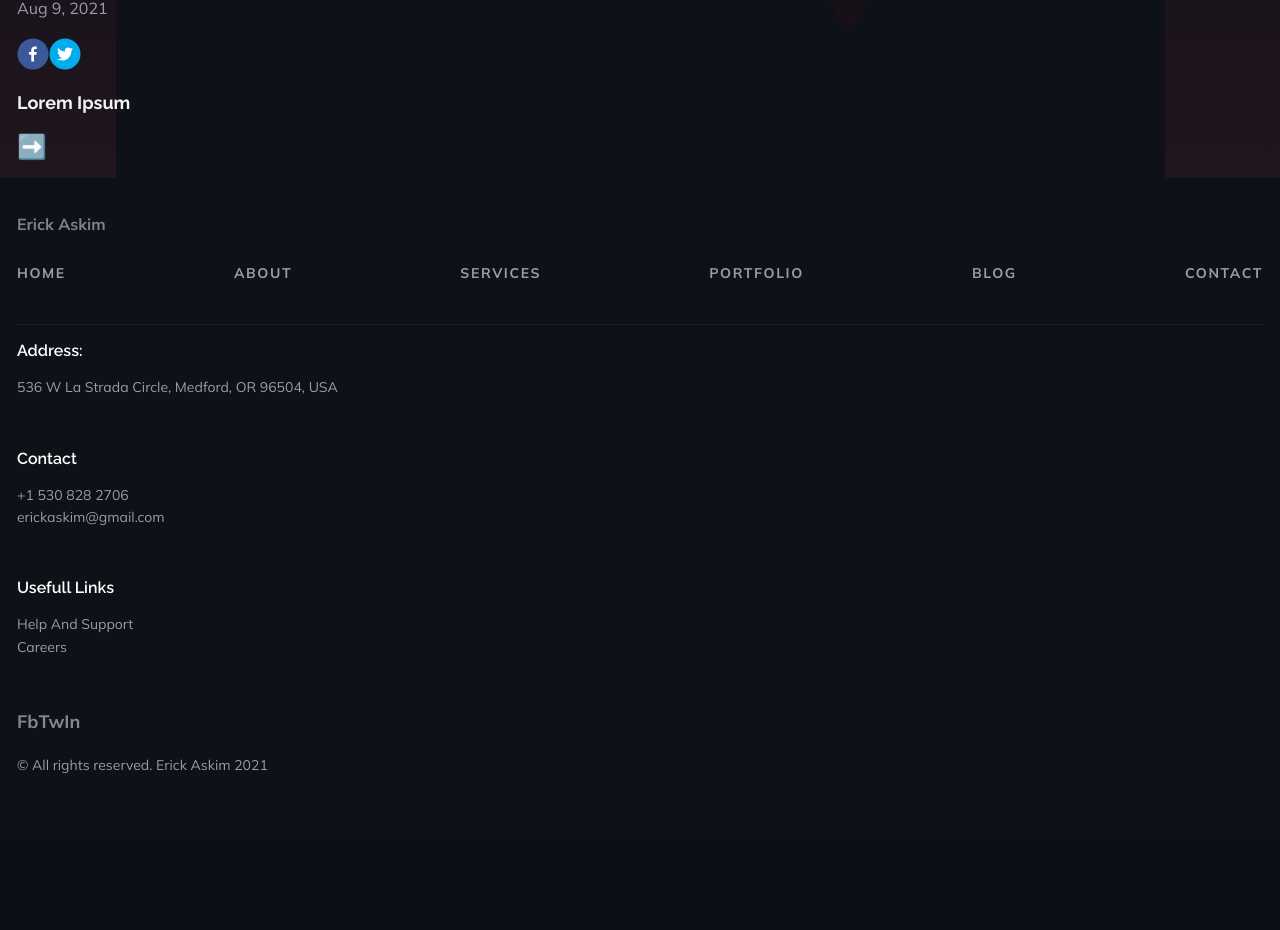
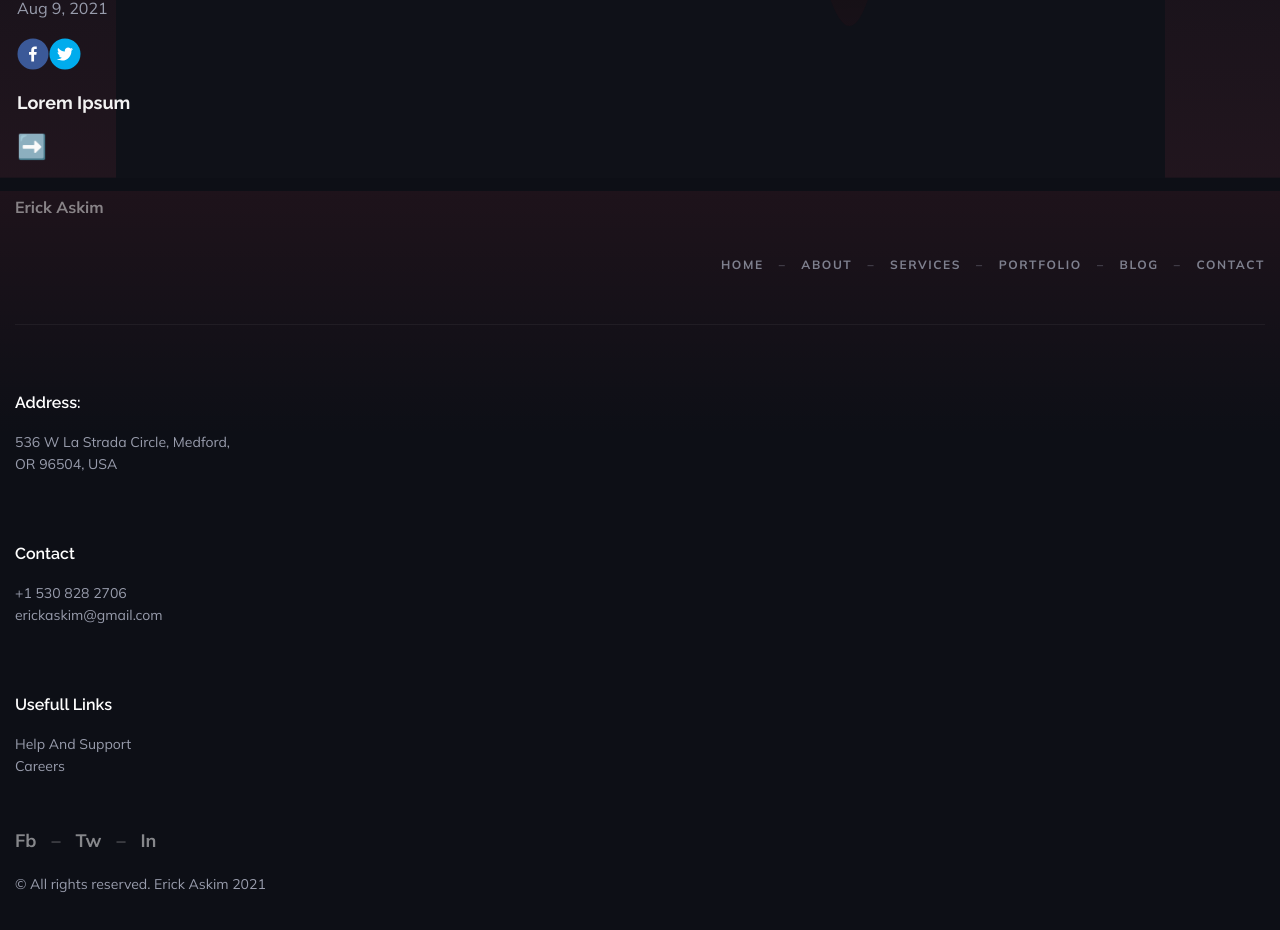
Before and after one commit to Guitarninja1/erickaskim.com, a Next.js app: page / in a window 1280 px wide. Shown: the part 4727-5657 px from the top of the page. Before the commit the page ends 5560 px from the top, so only its background shows below. Built offline with nearby package versions, Linux system fonts and the light colour scheme.

Commit message:
Footer fix (#13)
* fix footer menu

* footer fix markI

* fix link hover color

```diff
--- a/components/Footer.js
+++ b/components/Footer.js
@@ -1,82 +1,84 @@
 import Link from 'next/link';
+import styles from './Footer.module.css';
 
 export default function Footer() {
 	const year = new Date().getFullYear();
 	return (
-		<div className='footer--wrapper'>
-			<div className='footer--menu'>
-				<h2 className='footer--title'>Erick Askim</h2>
-				<ul className='footer--menu-ul'>
+		<div className={styles.wrapper}>
+			<h2 className={styles.title}>Erick Askim</h2>
+			<div className={styles.menuwrapper}>
+				<ul className={styles.menu}>
 					<li>
 						<Link href='/'>
-							<a className='footer--p'>Home</a>
+							<a className={styles.menuli}>Home</a>
 						</Link>
 					</li>
 					<li>
 						<Link href='/about'>
-							<a className='footer--p'>About</a>
+							<a className={styles.menuli}>About</a>
 						</Link>
 					</li>
 					<li>
 						<Link href='/'>
-							<a className='footer--p'>Services</a>
+							<a className={styles.menuli}>Services</a>
 						</Link>
 					</li>
 					<li>
 						<Link href='/'>
-							<a className='footer--p'>Portfolio</a>
+							<a className={styles.menuli}>Portfolio</a>
 						</Link>
 					</li>
 					<li>
 						<Link href='/blog'>
-							<a className='footer--p'>Blog</a>
+							<a className={styles.menuli}>Blog</a>
 						</Link>
 					</li>
 					<li>
 						<Link href='/contact'>
-							<a className='footer--p'>Contact</a>
+							<a className={styles.menulicon}>Contact</a>
 						</Link>
 					</li>
 				</ul>
 			</div>
 			<div className='footer--info'>
-				<div className='footer--address'>
-					<h3 className='footer--h3'>Address:</h3>
-					<address className='footer--p'>
-						536 W La Strada Circle, Medford, OR 96504, USA
+				<div className={styles.address}>
+					<h3 className={styles.hthree}>Address:</h3>
+					<address className={styles.alink}>
+						536 W La Strada Circle, Medford,
 					</address>
+					<address className={styles.alink}>OR 96504, USA</address>
 				</div>
-				<div className='footer--contact'>
-					<h3 className='footer--h3'>Contact</h3>
+				<div className={styles.contact}>
+					<h3 className={styles.hthree}>Contact</h3>
 					<Link href='tel:+15308282706'>
-						<a className='footer--p'>+1 530 828 2706</a>
+						<a className={styles.alink}>+1 530 828 2706</a>
 					</Link>
 					<Link href='mailto:erickaskim@gmail.com'>
-						<a className='footer--p'>erickaskim@gmail.com</a>
+						<a className={styles.alink}>erickaskim@gmail.com</a>
 					</Link>
 				</div>
-				<div className='footer--usefull-links'>
-					<h3 className='footer--h3'>Usefull Links</h3>
+				<div className={styles.usefull}>
+					<h3 className={styles.hthree}>Usefull Links</h3>
 					<Link href='/'>
-						<a className='footer--p'>Help And Support</a>
+						<a className={styles.alink}>Help And Support</a>
 					</Link>
 					<Link href='/'>
-						<a className='footer--p'>Careers</a>
+						<a className={styles.alink}>Careers</a>
 					</Link>
 				</div>
 			</div>
-			<div className='footer--social'>
+			<div className={styles.social}>
 				<Link href='/'>
-					<a className='footer--social-link'>Fb</a>
+					<a className={styles.sociallink}>Fb</a>
 				</Link>
 				<Link href='/'>
-					<a className='footer--social-link'>Tw</a>
+					<a className={styles.sociallink}>Tw</a>
 				</Link>
 				<Link href='/'>
-					<a className='footer--social-link'>In</a>
+					<a className={styles.sociallinkin}>In</a>
 				</Link>
 			</div>
-			<div className='footer--copyright'>
+			<div className={styles.copyright}>
 				<p>&copy; All rights reserved. Erick Askim {year}</p>
 			</div>
 		</div>
--- /dev/null
+++ b/components/Footer.module.css
@@ -0,0 +1,115 @@
+.wrapper {
+	background: linear-gradient(
+		180deg,
+		rgba(255, 69, 91, 0.07) 0%,
+		rgba(255, 144, 69, 0) 35%
+	);
+	padding: 0 15px;
+}
+.title {
+	font-family: Mulish;
+	font-size: 16px;
+	padding: 0;
+	opacity: 0.5;
+}
+.menuwrapper {
+	display: flex;
+	justify-content: flex-end;
+	border-bottom: 1px solid rgba(255, 255, 255, 0.05);
+}
+.menu {
+	list-style: none;
+	margin: 0;
+	padding: 0 0 40px 0;
+	display: flex;
+	flex-wrap: wrap;
+	flex-direction: row;
+	text-transform: uppercase;
+	color: #989cac;
+	align-items: center;
+	font-family: Mulish;
+}
+.contact,
+.address,
+.usefull {
+	margin-bottom: 50px;
+}
+.address {
+	margin-top: 50px;
+}
+.menuli,
+.menulicon {
+	display: flex;
+	flex-direction: row;
+	padding: 10px 0;
+	font-family: Mulish;
+	font-weight: bold;
+	font-size: 12px;
+	line-height: 1.6;
+	letter-spacing: 0.1rem;
+	color: #989cac;
+	opacity: 0.8;
+}
+.menuli:hover,
+.menulicon:hover {
+	color: #ffffff;
+}
+.menuli::after {
+	content: '–';
+	opacity: 0.5;
+	padding: 0 15px;
+}
+.contact,
+.address,
+.usefull {
+	display: flex;
+	flex-direction: column;
+}
+.hthree {
+	font-family: Raleway;
+	font-style: normal;
+	font-weight: 600;
+	font-size: 16px;
+	line-height: 1.5;
+	color: #ffffff;
+}
+.social {
+	display: flex;
+	justify-content: flex-start;
+	align-items: center;
+}
+.sociallink,
+.sociallinkin {
+	font-size: 18px;
+	color: #ffffff;
+	opacity: 0.5;
+	font-family: Mulish;
+	font-style: normal;
+	font-weight: bold;
+	line-height: 1.6;
+}
+.sociallink::after {
+	content: '–';
+	opacity: 0.5;
+	margin: 0 15px;
+}
+.copyright {
+	color: #989cac;
+	font-family: Mulish;
+	margin: 17px 0 40px 0;
+	padding: 0;
+	font-size: 14px;
+	line-height: 1.6;
+}
+.alink {
+	text-decoration: none;
+	font-style: normal;
+	font-weight: normal;
+	font-size: 14px;
+	line-height: 1.6;
+	font-family: Mulish;
+	color: #989cac;
+}
+.info {
+	display: block;
+}
--- a/styles/Global.css
+++ b/styles/Global.css
@@ -122,87 +122,7 @@ a:hover {
 .blogpreview--wrapper {
 	padding: 17px;
 }
-.footer--wrapper {
-	background: #0f1118;
-	color: #989cac;
-	padding: 17px;
-}
-.footer--title {
-	font-family: Mulish;
-	font-size: 16px;
-	padding: 0;
-	opacity: 0.5;
-}
-.footer--menu-ul {
-	list-style: none;
-	flex-wrap: wrap;
-	margin: 0;
-	padding: 0 0 40px 0;
-	border-bottom: 1px solid rgba(255, 255, 255, 0.05);
-	display: flex;
-	flex-direction: row;
-	justify-content: space-between;
-	font-size: 12px;
-	font-style: normal;
-	line-height: 1.6;
-	font-weight: bold;
-	letter-spacing: 0.1rem;
-	text-transform: uppercase;
-	color: #989cac;
-	align-items: center;
-	font-family: Mulish;
-}
-.footer--contact,
-.footer--address,
-.footer--usefull-links,
-.footer--menu__ul {
-	margin-bottom: 50px;
-}
-.footer--h3 {
-	font-family: Raleway;
-	color: #ffffff;
-	text-decoration: none;
-	font-size: 16px;
-	font-weight: 600;
-}
-.footer--p {
-	display: flex;
-	font-family: Mulish;
-	font-size: 14px;
-	line-height: 1.6;
-	color: #989cac;
-}
-.footer--link {
-	display: flex;
-	font-family: Mulish;
-	font-size: 14px;
-	margin-bottom: 17px;
-}
-.footer--social {
-	display: flex;
-	justify-content: flex-start;
-	align-items: center;
-}
-.footer--social-link {
-	font-size: 18px;
-	color: #ffffff;
-	opacity: 0.5;
-	font-family: Mulish;
-	font-style: normal;
-	font-weight: bold;
-	line-height: 1.6;
-}
-.footer--social__line {
-	margin: 0 10px;
-}
-.footer--copyright {
-	color: #989cac;
-	font-family: Mulish;
-	margin: 17px 0 40px 0;
-	padding: 0;
-	font-size: 14px;
-	line-height: 1.6;
-}
+
 .page--wrapper {
 	position: relative;
 	height: 100%;
```
